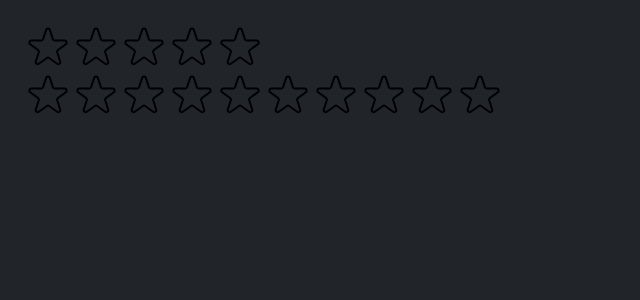
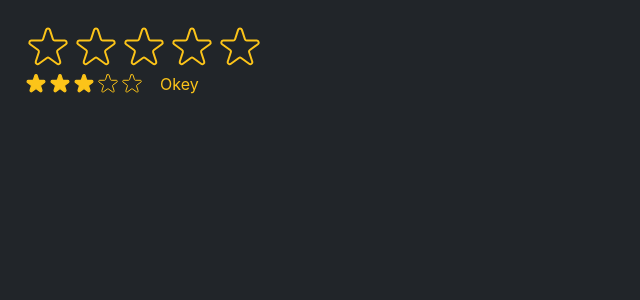
Before and after one commit to yiwenwangANU/react, a React (Create React App) app in the folder usepopcorn/: page / in a window 1280 px wide. Shown: the top 300 px of the page, without its empty margins (0-640 px from the left). Built offline with nearby package versions, Linux system fonts and the light colour scheme.

Commit message:
expose component as an API, increase the reusability by props

```diff
--- a/usepopcorn/src/StarRating.js
+++ b/usepopcorn/src/StarRating.js
@@ -2,36 +2,61 @@ import { useState } from "react";
 
 const containerStyle = { display: "flex", alignItems: "center", gap: "16px" };
 const starContainerStyle = { display: "flex" };
-const textStyle = { lineHeight: "1", margin: "0" };
-export default function StarRating({ maxRating = 5 }) {
-  const [rating, setRating] = useState(0);
+
+export default function StarRating({
+  maxRating = 5,
+  color = "#fcc419",
+  size = 48,
+  message = [],
+  defaultRating = 0,
+  onSetRating = () => {},
+}) {
+  const [rating, setRating] = useState(defaultRating);
   const [tempRating, setTempRating] = useState(0);
 
+  function handleRating(rating) {
+    setRating(rating);
+    onSetRating(rating);
+  }
+  const textStyle = {
+    lineHeight: "1",
+    margin: "0",
+    color,
+    fontSize: `${size / 1.5}px`,
+  };
   return (
     <div style={containerStyle}>
       <div style={starContainerStyle}>
         {Array.from({ length: maxRating }, (_, i) => (
           <Star
             key={i}
-            onRate={() => setRating(i + 1)}
+            onRate={() => handleRating(i + 1)}
             onHoverIn={() => setTempRating(i + 1)}
             onHoverOut={() => setTempRating(0)}
             full={tempRating ? tempRating >= i + 1 : rating >= i + 1}
+            color={color}
+            size={size}
           />
         ))}
       </div>
-      <p style={textStyle}>{tempRating || rating || ""}</p>
+      <p style={textStyle}>
+        {message.length === maxRating
+          ? tempRating !== 0
+            ? message[tempRating - 1]
+            : message[rating - 1]
+          : tempRating || rating || ""}
+      </p>
     </div>
   );
 }
 
-const starStyle = {
-  width: "48px",
-  height: "48px",
-  display: "block",
-  coursor: "pointer",
-};
-function Star({ onRate, onHoverIn, onHoverOut, full }) {
+function Star({ onRate, onHoverIn, onHoverOut, full, color, size }) {
+  const starStyle = {
+    width: `${size}px`,
+    height: `${size}px`,
+    display: "block",
+    coursor: "pointer",
+  };
   return (
     <span
       role="button"
@@ -44,8 +69,8 @@ function Star({ onRate, onHoverIn, onHoverOut, full }) {
         <svg
           xmlns="http://www.w3.org/2000/svg"
           viewBox="0 0 20 20"
-          fill="#000"
-          stroke="#000"
+          fill={color}
+          stroke={color}
         >
           <path d="M9.049 2.927c.3-.921 1.603-.921 1.902 0l1.07 3.292a1 1 0 00.95.69h3.462c.969 0 1.371 1.24.588 1.81l-2.8 2.034a1 1 0 00-.364 1.118l1.07 3.292c.3.921-.755 1.688-1.54 1.118l-2.8-2.034a1 1 0 00-1.175 0l-2.8 2.034c-.784.57-1.838-.197-1.539-1.118l1.07-3.292a1 1 0 00-.364-1.118L2.98 8.72c-.783-.57-.38-1.81.588-1.81h3.461a1 1 0 00.951-.69l1.07-3.292z" />
         </svg>
@@ -54,7 +79,7 @@ function Star({ onRate, onHoverIn, onHoverOut, full }) {
           xmlns="http://www.w3.org/2000/svg"
           fill="none"
           viewBox="0 0 24 24"
-          stroke="#000"
+          stroke={color}
         >
           <path
             strokeLinecap="round"
--- a/usepopcorn/src/index.js
+++ b/usepopcorn/src/index.js
@@ -8,6 +8,11 @@ root.render(
   <React.StrictMode>
     {/* <App /> */}
     <StarRating maxRating={5} />
-    <StarRating maxRating={10} />
+    <StarRating
+      maxRating={5}
+      size={24}
+      message={["Terrible", "Bad", "Okey", "Good", "Amazing"]}
+      defaultRating={3}
+    />
   </React.StrictMode>
 );
```
